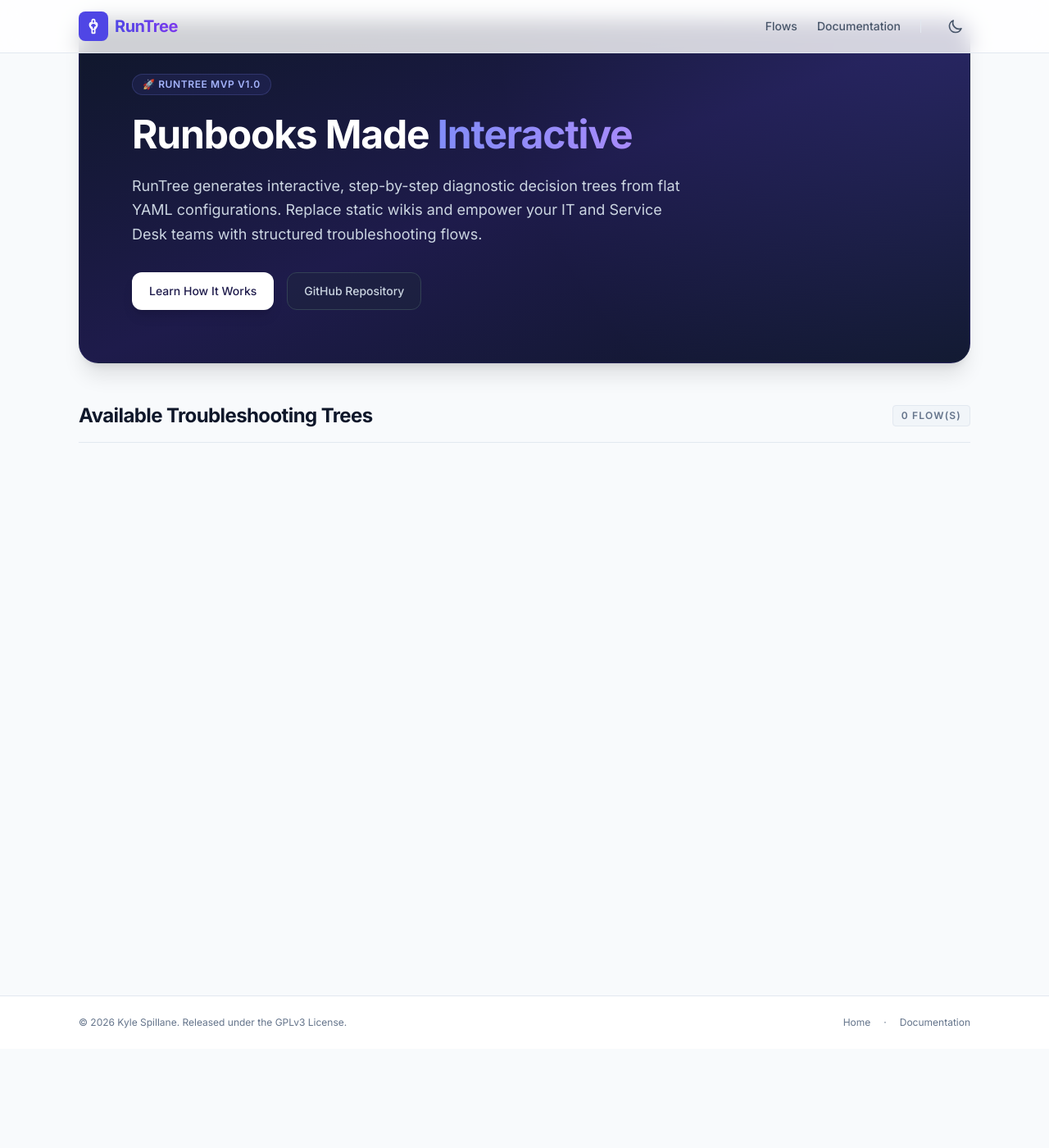
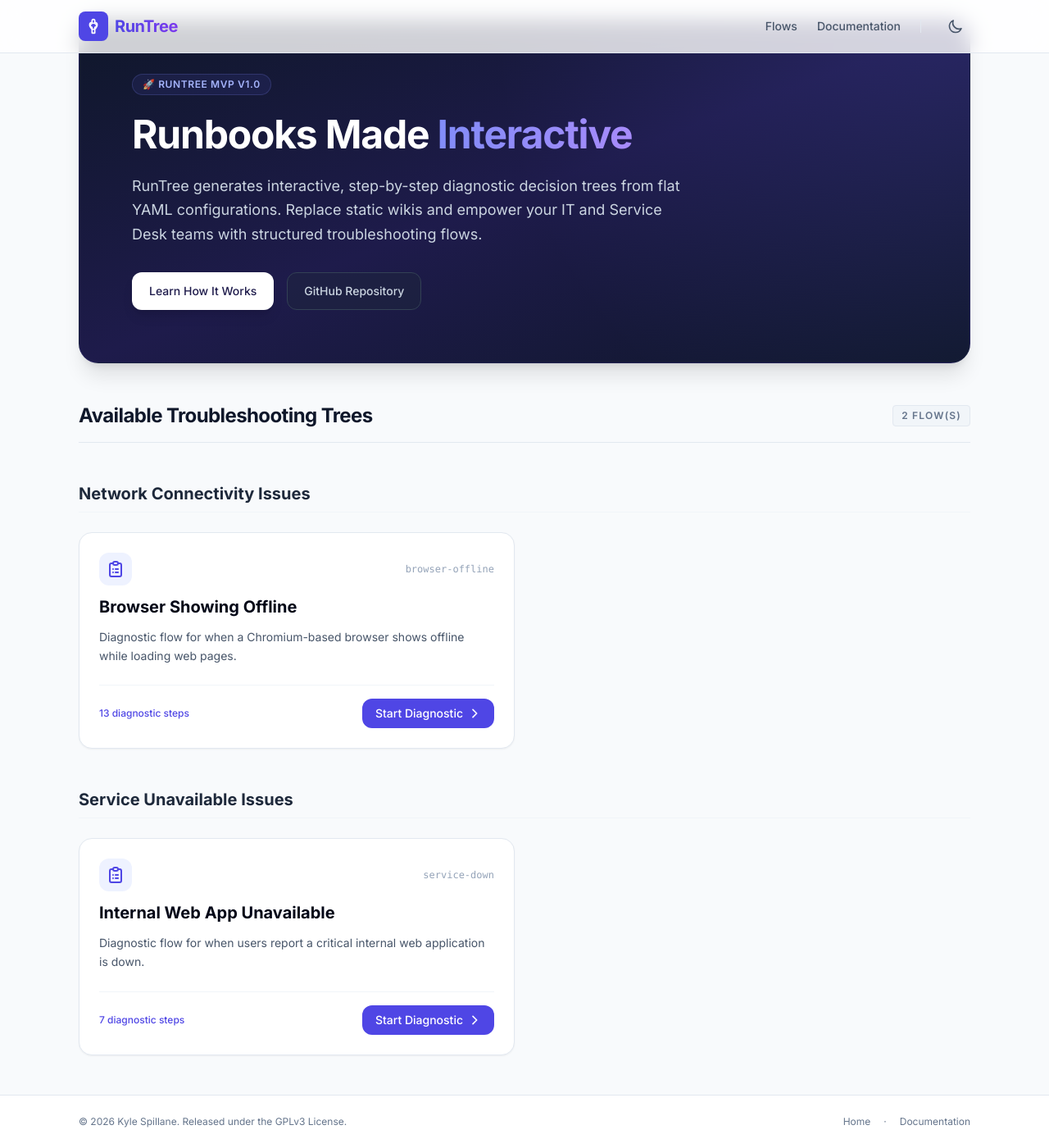
Before and after one commit to kspillane/RunTree, a Jekyll site: the page built from index.html, in a window 1280 px wide and 1400 px high, scrolled down 121 px. Shown: the whole window at 82% size. Built offline with Jekyll 4.4.1, drawn with Linux system fonts in a browser that asks for light colours; nearby versions of some CDN libraries.

Commit message:
refactor: group troubleshooting flows by metadata type and update data fetching logic

```diff
--- a/index.html
+++ b/index.html
@@ -33,14 +33,18 @@
       </div>
 
       <!-- Directory Grid -->
-      <div class="space-y-6">
+      <div class="space-y-12">
         <div class="flex items-center justify-between border-b border-slate-200 dark:border-slate-800 pb-4">
           <h2 class="text-2xl font-bold tracking-tight text-slate-900 dark:text-slate-100">Available Troubleshooting Trees</h2>
           <span class="text-xs font-semibold text-slate-500 dark:text-slate-400 uppercase tracking-widest px-2.5 py-1 rounded bg-slate-100 dark:bg-slate-900 border border-slate-200 dark:border-slate-800" x-text="`${Object.keys(flows).length} Flow(s)`"></span>
         </div>
 
+        <template x-for="(groupFlows, groupName) in groupedFlows" :key="groupName">
+          <div class="space-y-6">
+            <h3 class="text-xl font-bold text-slate-800 dark:text-slate-200 border-b border-slate-100 dark:border-slate-800/80 pb-2" x-text="groupName"></h3>
+
             <div class="grid grid-cols-1 md:grid-cols-2 gap-6">
-          <template x-for="(flow, flowId) in flows" :key="flowId">
+              <template x-for="flow in groupFlows" :key="flow._id">
                 <div class="group relative bg-white dark:bg-slate-900 rounded-2xl border border-slate-200 dark:border-slate-800 p-6 shadow-sm hover:shadow-md hover:border-indigo-500/30 dark:hover:border-indigo-400/30 transition-all duration-200 flex flex-col justify-between">
                   <div class="space-y-3">
                     <div class="flex items-center justify-between">
@@ -49,17 +53,17 @@
                           <path stroke-linecap="round" stroke-linejoin="round" d="M9 5H7a2 2 0 00-2 2v12a2 2 0 002 2h10a2 2 0 002-2V7a2 2 0 00-2-2h-2M9 5a2 2 0 002 2h2a2 2 0 002-2M9 5a2 2 0 012-2h2a2 2 0 012 2m-3 7h3m-3 4h3m-6-4h.01M9 16h.01" />
                         </svg>
                       </div>
-                  <span class="text-xs text-slate-400 dark:text-slate-500 font-mono" x-text="flowId"></span>
+                      <span class="text-xs text-slate-400 dark:text-slate-500 font-mono" x-text="flow._id"></span>
                     </div>
-                <h3 class="text-xl font-bold text-slate-950 dark:text-white group-hover:text-indigo-600 dark:group-hover:text-indigo-400 transition-colors" x-text="flow.metadata.title || flowId"></h3>
-                <p class="text-sm text-slate-600 dark:text-slate-400 leading-relaxed" x-text="flow.metadata.description || 'No description provided.'"></p>
+                    <h3 class="text-xl font-bold text-slate-950 dark:text-white group-hover:text-indigo-600 dark:group-hover:text-indigo-400 transition-colors" x-text="flow.metadata?.title || flow._id"></h3>
+                    <p class="text-sm text-slate-600 dark:text-slate-400 leading-relaxed" x-text="flow.metadata?.description || 'No description provided.'"></p>
                   </div>
                   <div class="mt-6 pt-4 border-t border-slate-100 dark:border-slate-800/80 flex items-center justify-between">
                     <span class="text-xs font-medium text-indigo-600 dark:text-indigo-400 flex items-center space-x-1">
                       <span x-text="`${Object.keys(flow.steps || {}).length} diagnostic steps`"></span>
                     </span>
                     <button
-                  @click="selectFlow(flowId)"
+                      @click="selectFlow(flow._id)"
                       class="inline-flex items-center justify-center px-4 py-2 text-sm font-medium rounded-xl text-white bg-indigo-600 hover:bg-indigo-700 dark:bg-indigo-500 dark:hover:bg-indigo-600 transition-colors"
                     >
                       Start Diagnostic
@@ -71,6 +75,8 @@
                 </div>
               </template>
             </div>
+          </div>
+        </template>
       </div>
     </div>
   </template>
@@ -261,11 +267,25 @@
 <script>
   function runTree() {
     return {
-      // Inject site data parsed by Jekyll
-      flows: {{ site.data.flows | jsonify }} || {},
+      // Inject site data parsed by Jekyll Collections
+      flows: {
+        {% for flow in site.flows %}
+        "{{ flow.slug }}": {{ flow | jsonify }}{% unless forloop.last %},{% endunless %}
+        {% endfor %}
+      },
       currentFlowId: null,
       currentStepId: null,
       breadcrumbs: [],
+
+      get groupedFlows() {
+        const groups = {};
+        for (const [id, flow] of Object.entries(this.flows)) {
+          const type = flow.metadata?.type || 'Uncategorized';
+          if (!groups[type]) groups[type] = [];
+          groups[type].push({ ...flow, _id: id });
+        }
+        return groups;
+      },
 
       init() {
         this.loadStateFromUrl();
```
Lines whose indentation alone changed are shown as unchanged.
